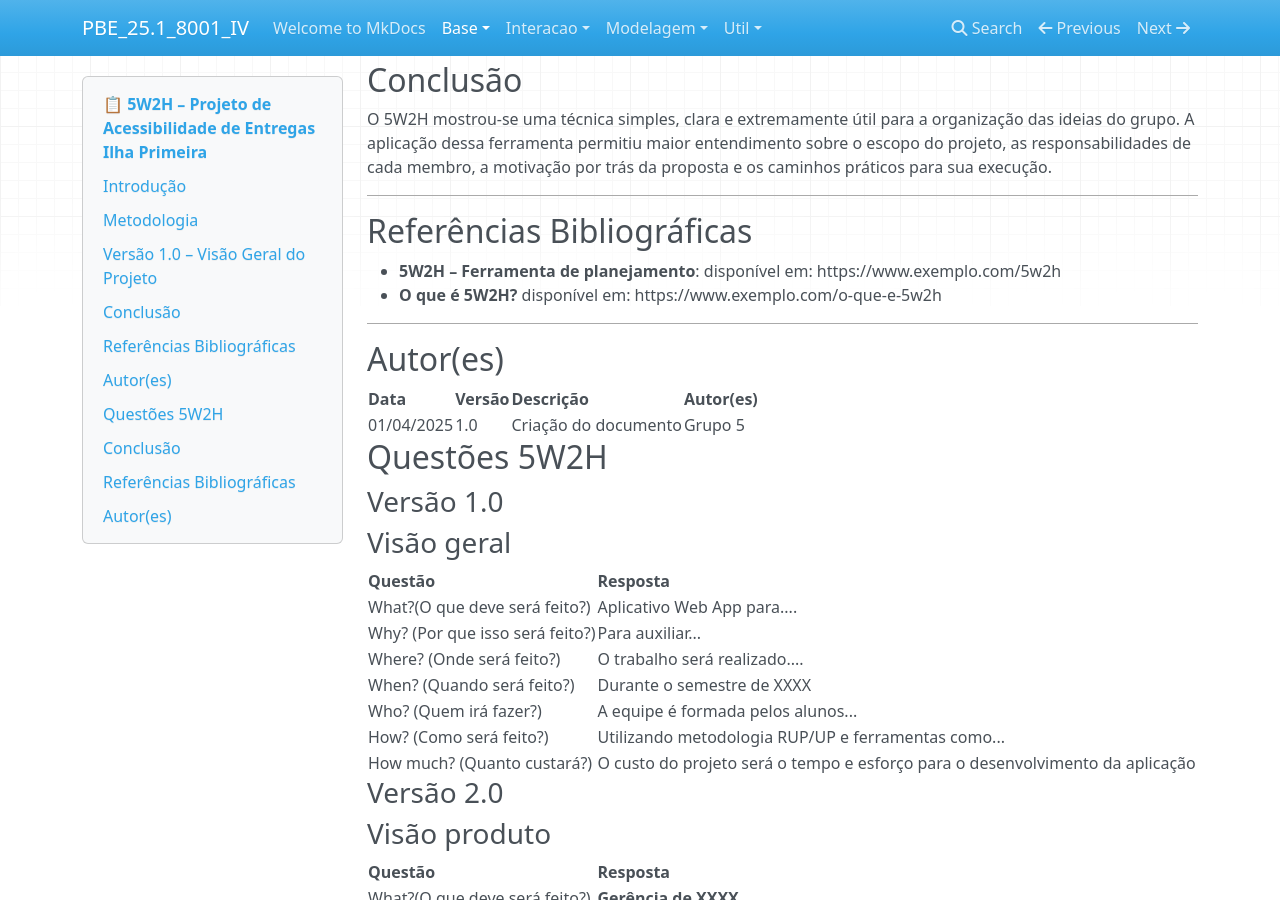
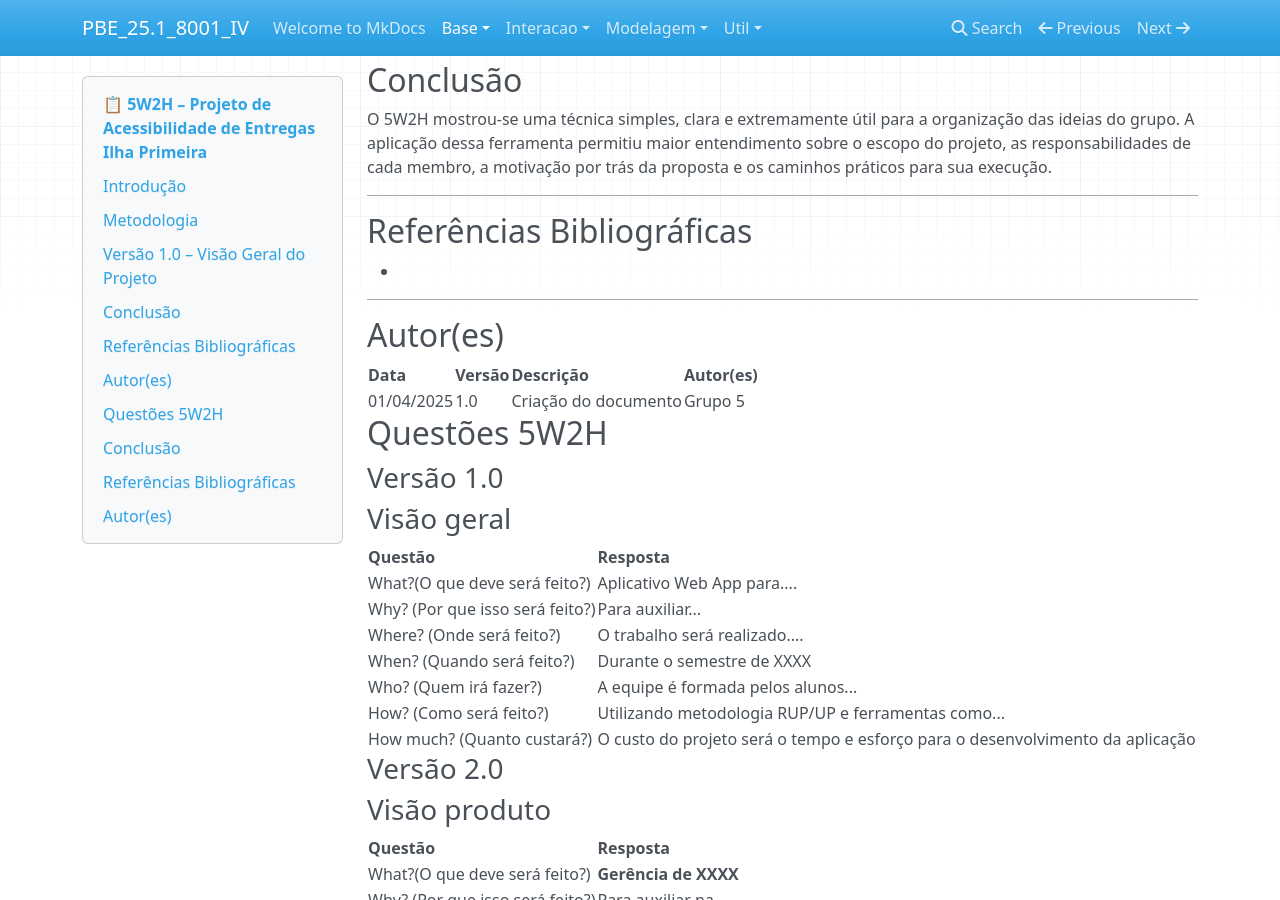
Before and after one commit to Projetos-de-Extensao/PBE_25.1_8001_IV_SkyDrop, an MkDocs documentation site: the page built from docs/base/5w2h.md, in a window 1280 px wide and 900 px high, scrolled down 1585 px. Built offline with MkDocs 1.6.1, drawn with Linux system fonts in a browser that asks for light colours; nearby versions of some CDN libraries.

Commit message:
Update 5w2h.md

```diff
--- a/docs/base/5w2h.md
+++ b/docs/base/5w2h.md
@@ -28,8 +28,7 @@ O 5W2H mostrou-se uma técnica simples, clara e extremamente útil para a organi
 ---
 
 ## Referências Bibliográficas
-- **5W2H – Ferramenta de planejamento**: disponível em: https://www.exemplo.com/5w2h
-- **O que é 5W2H?** disponível em: https://www.exemplo.com/o-que-e-5w2h
+-
 
 ---
 
```
